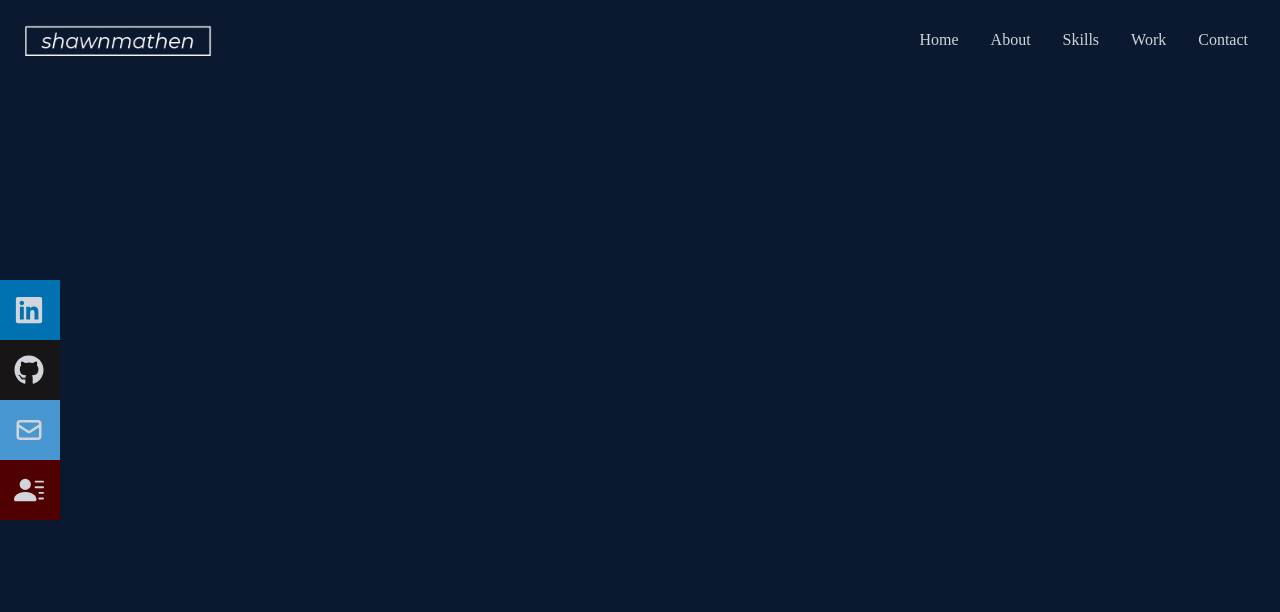
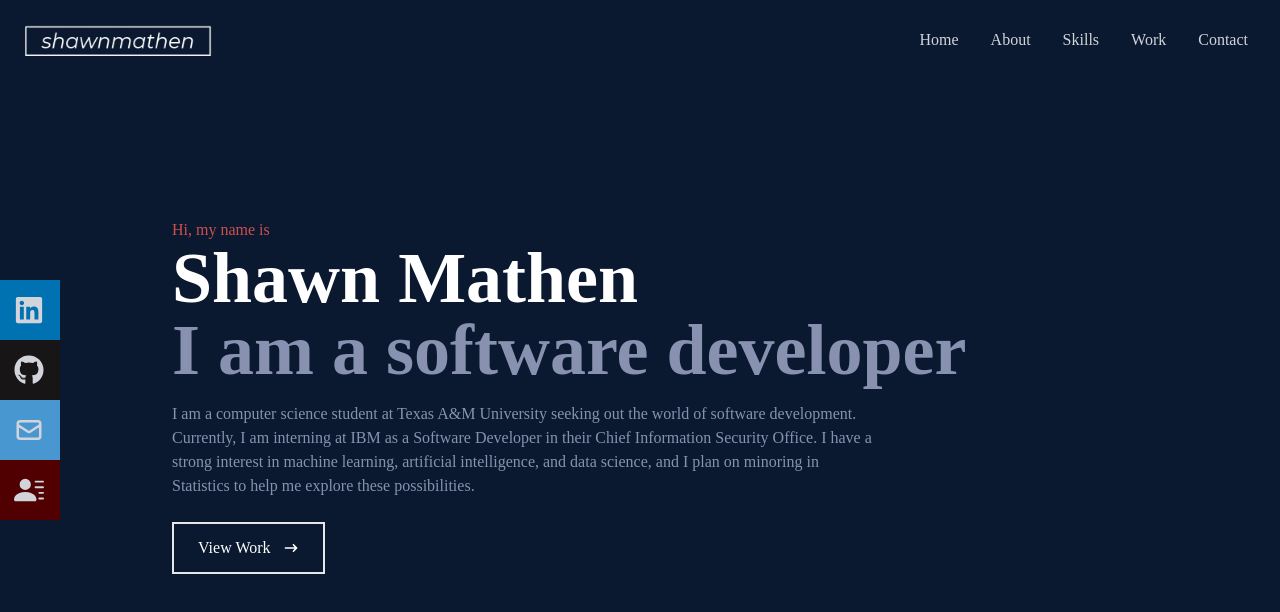
Before and after one commit to smmathen/smmathen.github.io, a React (Create React App) app: page / in a window 1280 px wide. Shown: the top 612 px of the page. Built offline with nearby package versions, Linux system fonts and the light colour scheme.

Commit message:
Adding home section of page

```diff
--- a/src/components/Home.jsx
+++ b/src/components/Home.jsx
@@ -1,12 +1,37 @@
-import React from 'react'
-import {HiArrowNarrowRight} from 'react-icons/hi'
+import React from "react";
+import { HiArrowNarrowRight } from "react-icons/hi";
 
 const Home = () => {
   return (
-    <div className='w-full h-screen bg-[#0a192f]'>
+    <div name="home" className="w-full h-screen bg-[#0a192f]">
+      {/* Container */}
+      <div className="max-w-[1000px] mx-auto px-8 flex flex-col justify-center h-full">
+        <p className="text-[#cf4f4f]">Hi, my name is</p>
+        <h1 className="text-4xl sm:text-7xl font-bold text-white">
+          Shawn Mathen
+        </h1>
+        <h2 className="text-4xl sm:text-7xl font-bold text-[#8892b0]">
+          I am a software developer
+        </h2>
+        <p className="text-[#8892b0] py-4 max-w-[700px]">
+          I am a computer science student at Texas A&M University seeking out
+          the world of software development. Currently, I am interning at IBM as
+          a Software Developer in their Chief Information Security Office. I
+          have a strong interest in machine learning, artificial intelligence,
+          and data science, and I plan on minoring in Statistics to help me
+          explore these possibilities.
+        </p>
+        <div>
+          <button className="text-white group border-2 px-6 py-3 my-2 flex items-center hover:bg-[#cf4f4f] hover:border-[#cf4f4f]">
+            View Work
+            <span className="group-hover:rotate-90 duration-300">
+              <HiArrowNarrowRight className="ml-3" />
+            </span>
+          </button>
+        </div>
+      </div>
+    </div>
+  );
+};
 
-    </div>
-  )
-}
-
-export default Home
+export default Home;
```
